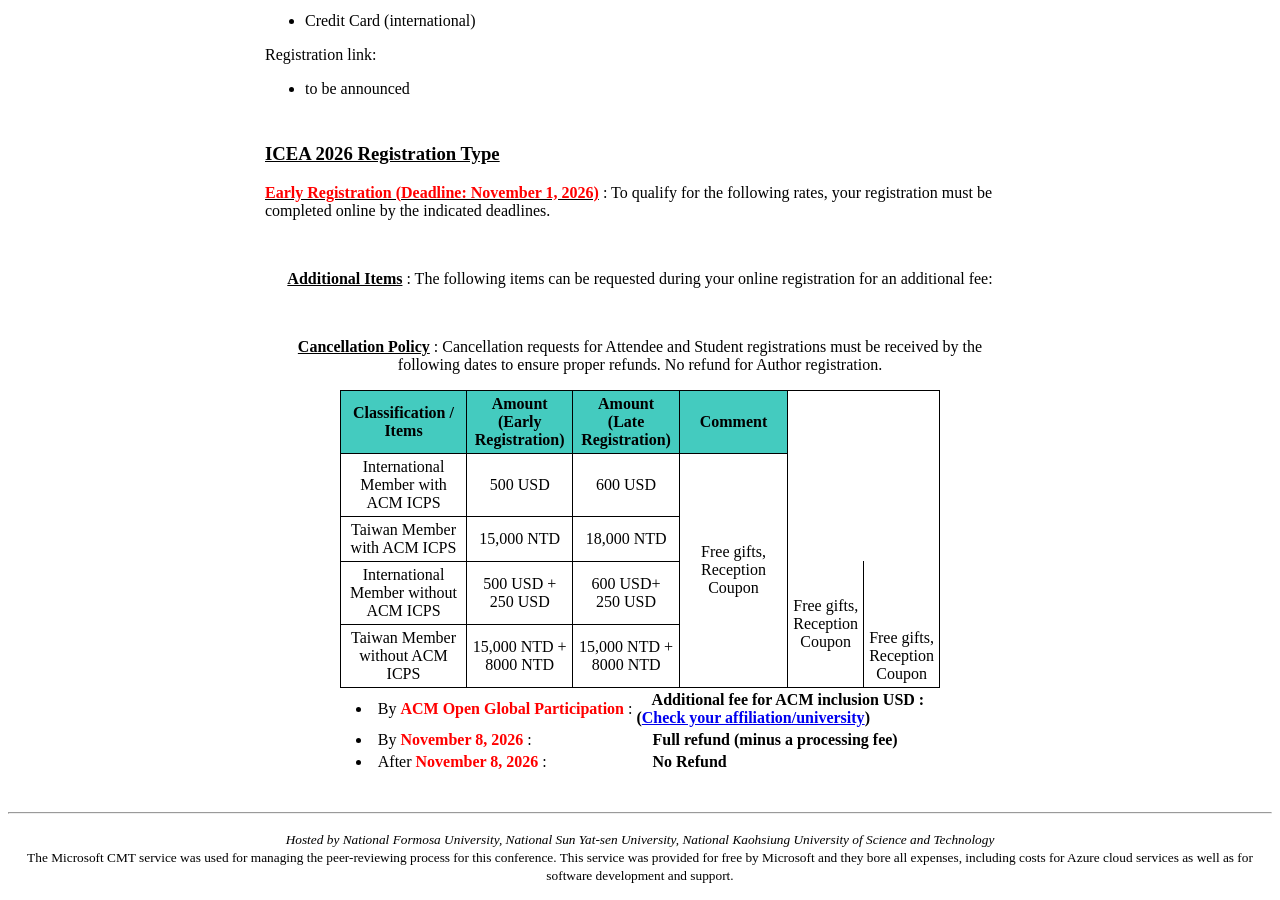
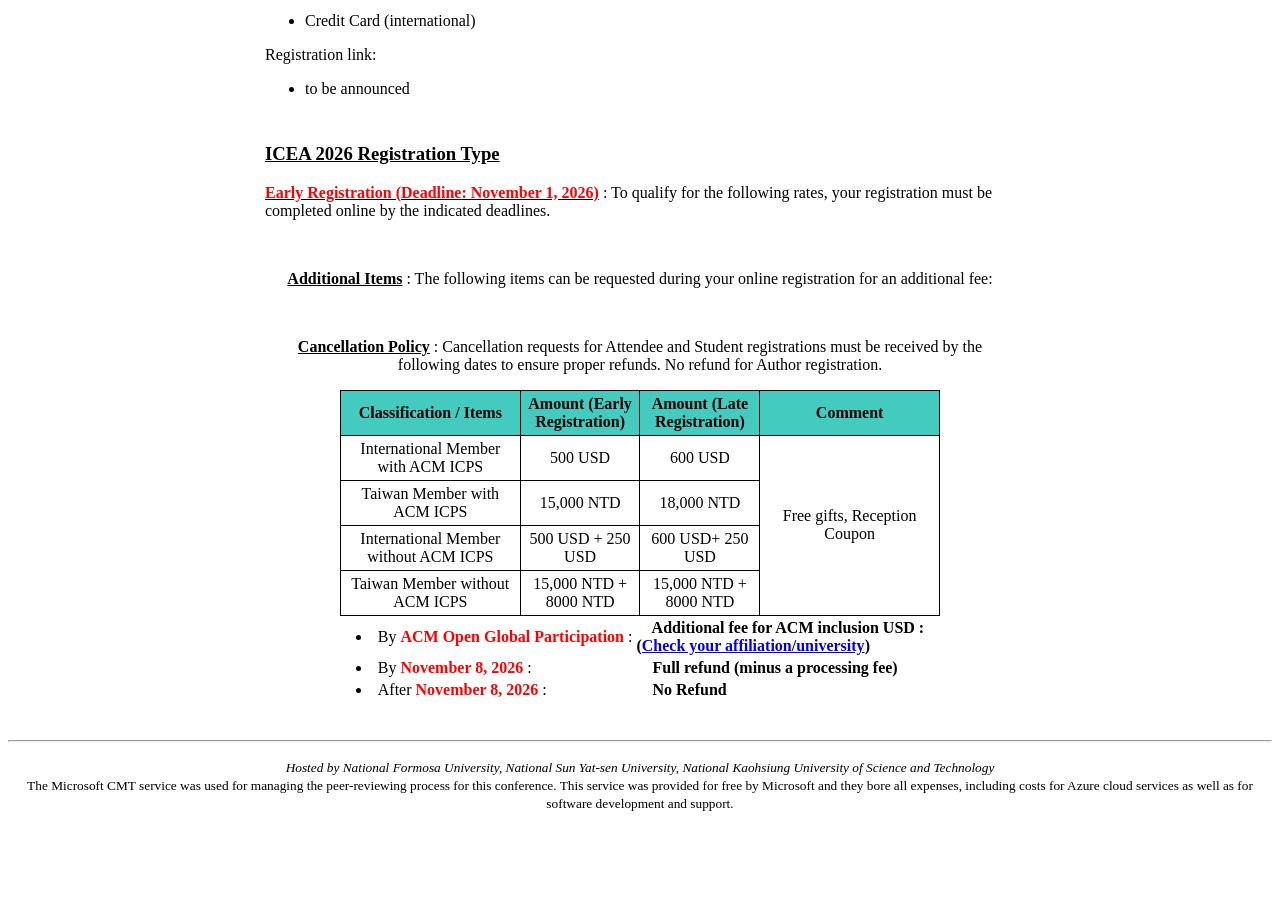
Before and after one commit to icea-conf/2026, a Jekyll site: the page built from registration/index.html, in a window 1280 px wide and 900 px high, scrolled down 578 px. Built offline with Jekyll 4.4.1, drawn with Linux system fonts in a browser that asks for light colours; after the commit the page ends 1406 px from its top, so only the background shows below that.

Commit message:
Remove duplicate gift information from registration
Removed duplicate 'Free gifts, Reception Coupon' rows from the registration table.

```diff
--- a/registration/index.html
+++ b/registration/index.html
@@ -115,9 +115,7 @@ title: ICEA 2026
                                <td class="tcontent2">
                                    <a>600 USD+ 250 USD </a>
                                </td>
-                               <td class="tcontent3" rowspan="6">
-                                   <a>Free gifts, Reception Coupon</a>
-                               </td>
+
                            </tr>
                             <tr>
                                <td class="tcontent3">
@@ -129,9 +127,7 @@ title: ICEA 2026
                                <td class="tcontent2">
                                    <a>15,000 NTD + 8000 NTD</a>
                                </td>
-                               <td class="tcontent3" rowspan="6">
-                                   <a>Free gifts, Reception Coupon</a>
-                               </td>
+
                            </tr>
                      <!--      <tr>
                                <td class="tcontent3">
```
